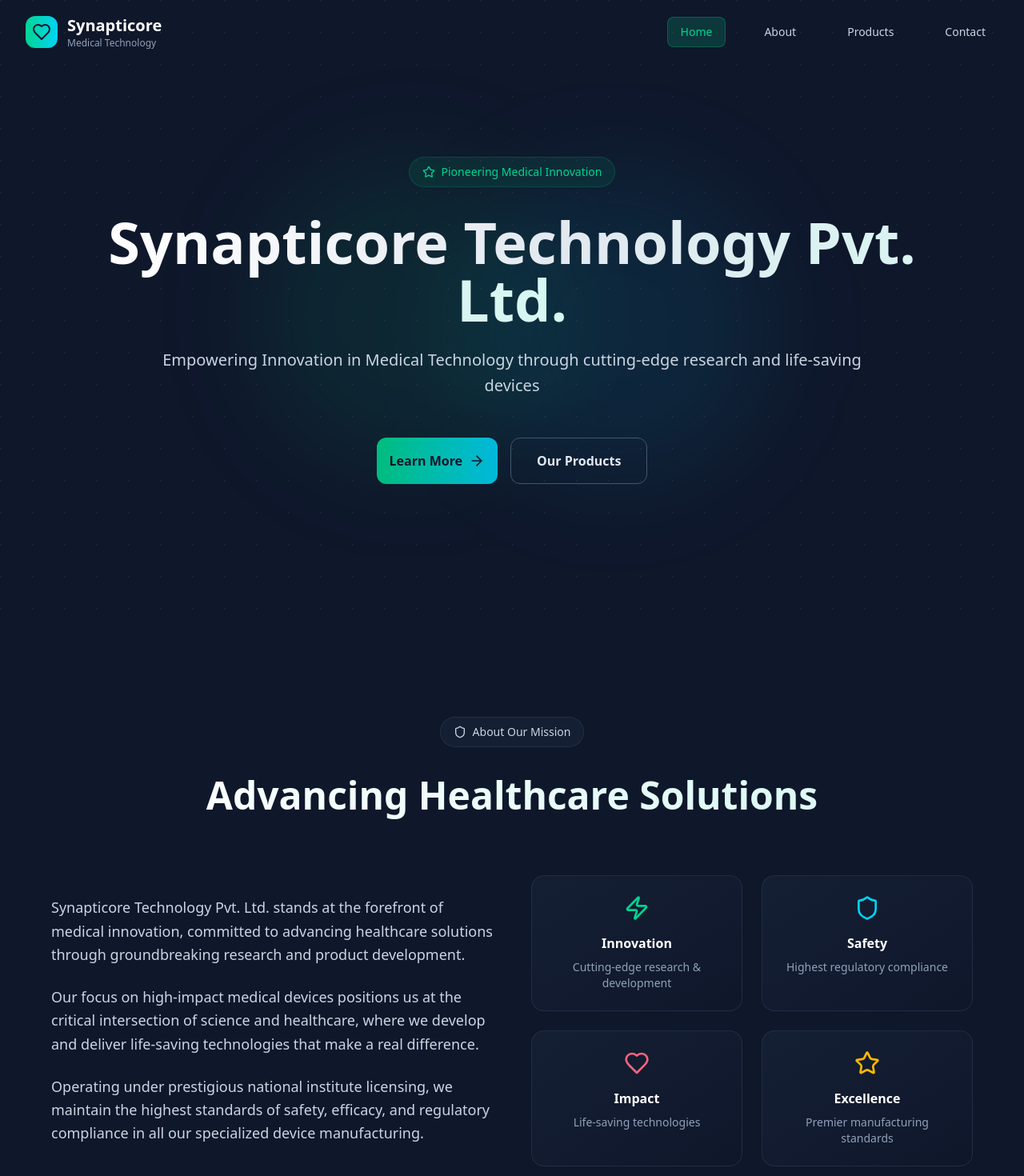
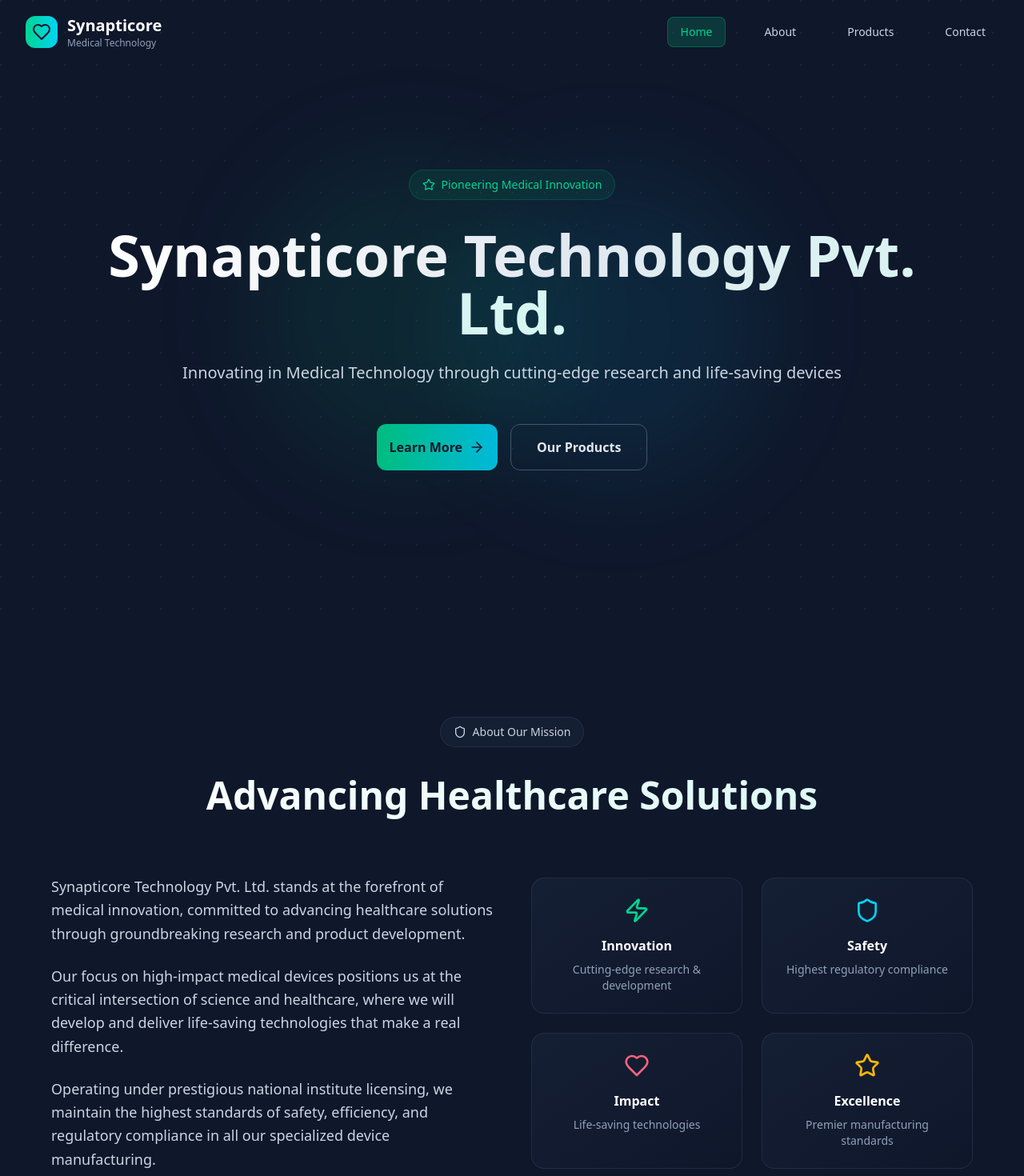
Before and after one commit to kaur-rajdeep/Synapticore, a React (Vite) app: page / in a window 1280 px wide. Shown: the top 1470 px of the page at 80% size. Built offline with nearby package versions, Linux system fonts and the light colour scheme.

Commit message:
adding the changes

```diff
--- a/src/LandingPage.jsx
+++ b/src/LandingPage.jsx
@@ -146,8 +146,8 @@ const LandingPage = () => {
           </h1>
 
           <p className="text-md md:text-xl lg:text-xl text-slate-300 mb-12 max-w-4xl mx-auto leading-relaxed">
-            Empowering Innovation in Medical Technology through cutting-edge
-            research and life-saving devices
+            Innovating in Medical Technology through cutting-edge research and
+            life-saving devices
           </p>
 
           <div className="flex flex-col sm:flex-row gap-4 justify-center">
@@ -190,13 +190,13 @@ const LandingPage = () => {
               </p>
               <p className="text-md lg:text-lg text-slate-300 leading-relaxed">
                 Our focus on high-impact medical devices positions us at the
-                critical intersection of science and healthcare, where we
+                critical intersection of science and healthcare, where we will
                 develop and deliver life-saving technologies that make a real
                 difference.
               </p>
               <p className="text-md lg:text-lg text-slate-300 leading-relaxed">
                 Operating under prestigious national institute licensing, we
-                maintain the highest standards of safety, efficacy, and
+                maintain the highest standards of safety, efficiency, and
                 regulatory compliance in all our specialized device
                 manufacturing.
               </p>
@@ -256,7 +256,7 @@ const LandingPage = () => {
                 <div className="flex-1">
                   <div className="flex items-center gap-4 mb-4">
                     <div className="w-10 h-10 bg-gradient-to-r from-emerald-500 to-cyan-500 rounded-xl flex items-center justify-center flex-shrink-0">
-                      <Zap className="w-5 h-5 text-slate-900"/>
+                      <Zap className="w-5 h-5 text-slate-900" />
                     </div>
                     <div>
                       <h3 className="sm:text-md md:text-lg lg:text-2xl font-bold text-white group-hover:text-emerald-400 transition-colors m-0">
@@ -355,19 +355,23 @@ const LandingPage = () => {
             Official Licensing
           </div>
           <h2 className="leading-normal text-2xl md:text-4xl lg:text-5xl  font-bold mb-12 bg-gradient-to-r from-white to-[#d6f8f2] bg-clip-text text-transparent">
-            Licensed By
+            Technology Transferred from
           </h2>
           <div className="bg-gradient-to-r from-slate-800/40 to-slate-900/40 border border-slate-700/50 rounded-3xl p-4 sm:p-6 lg:p-8">
-
             <div className="flex-1 min-w-0">
               <h3 className="text-lg sm:text-xl lg:text-2xl font-bold text-slate-200 mb-2 leading-normal">
-                  Sree Chitra Tirunal Institute for Medical Sciences and Technology, Trivandrum
+                Sree Chitra Tirunal Institute for Medical Sciences and
+                Technology, Trivandrum
               </h3>
-                <p className="text-sm sm:text-base text-emerald-400 font-medium mb-1">(SCTIMST)</p>
+              <p className="text-sm sm:text-base text-emerald-400 font-medium mb-1">
+                (SCTIMST)
+              </p>
             </div>
             <p className="text-slate-300 text-base sm:text-lg leading-relaxed">
-              An Institution of National Importance<br className="hidden sm:inline" />
-              <span className="sm:hidden"> - </span>Department of Science and Technology, Government of India
+              An Institution of National Importance
+              <br className="hidden sm:inline" />
+              <span className="sm:hidden"> - </span>Department of Science and
+              Technology, Government of India
             </p>
           </div>
         </div>
@@ -390,31 +394,33 @@ const LandingPage = () => {
           </div>
 
           <div className="bg-gradient-to-r from-slate-800/40 to-slate-900/40 border border-slate-700/50 rounded-3xl p-8">
-            <div className="grid md:grid-cols-2 gap-8">
+            <div className="grid md:grid-cols-1 gap-8">
               <div className="flex items-center space-x-4">
                 <div className="w-12 h-12 bg-gradient-to-r from-emerald-500 to-cyan-500 rounded-xl flex items-center justify-center">
                   <Mail className="w-6 h-6 text-slate-900" />
                 </div>
                 <div>
                   <h4 className="font-semibold text-white mb-1">Email</h4>
-                  <p className="text-slate-300">Info@panaceainfosec.com</p>
+                  <p className="text-slate-300">vikrant.jee@synapticoretechnology.com</p>
                 </div>
               </div>
 
-              <div className="flex items-center space-x-4">
+              {/* <div className="flex items-center space-x-4">
                 <div className="w-12 h-12 bg-gradient-to-r from-cyan-500 to-blue-500 rounded-xl flex items-center justify-center flex-shrink-0">
                   <MapPin className="w-6 h-6 text-slate-900" />
-                </div>
-                <div>
+                </div> */}
+                {/* <div>
                   <h4 className="font-semibold text-white mb-1">Location</h4>
-                  <p className="text-slate-300">Panacea Infosec (P) Ltd.</p>
+                  <p className="text-slate-300">
+                    Synapticore Technology Pvt. Ltd.
+                  </p>
                   <p className="text-slate-400 text-sm">
                     Plot no - 226, 3rd floor, A - 2,
                     <br />
                     Sector - 17 Dwarka, New Delhi - 110075
                   </p>
-                </div>
-              </div>
+                </div> */}
+              {/* </div> */}
             </div>
           </div>
         </div>
--- a/vite.config.js
+++ b/vite.config.js
@@ -5,4 +5,7 @@ import tailwindcss from '@tailwindcss/vite'
 // https://vite.dev/config/
 export default defineConfig({
   plugins: [react(),tailwindcss(),],
+  server: {
+    allowedHosts: ['synapticoretechnology.com'],
+  },
 })
```
Lines whose indentation alone changed are shown as unchanged.
